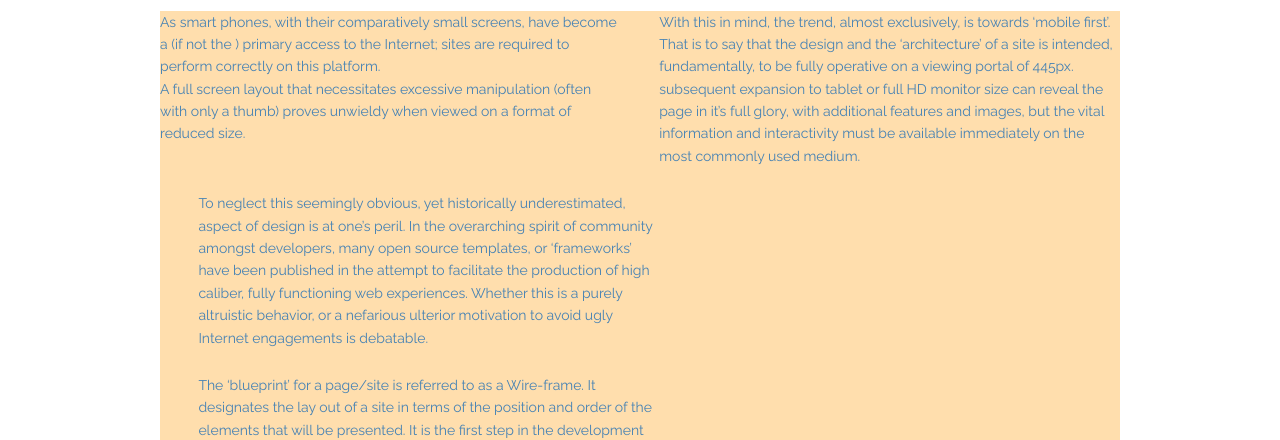
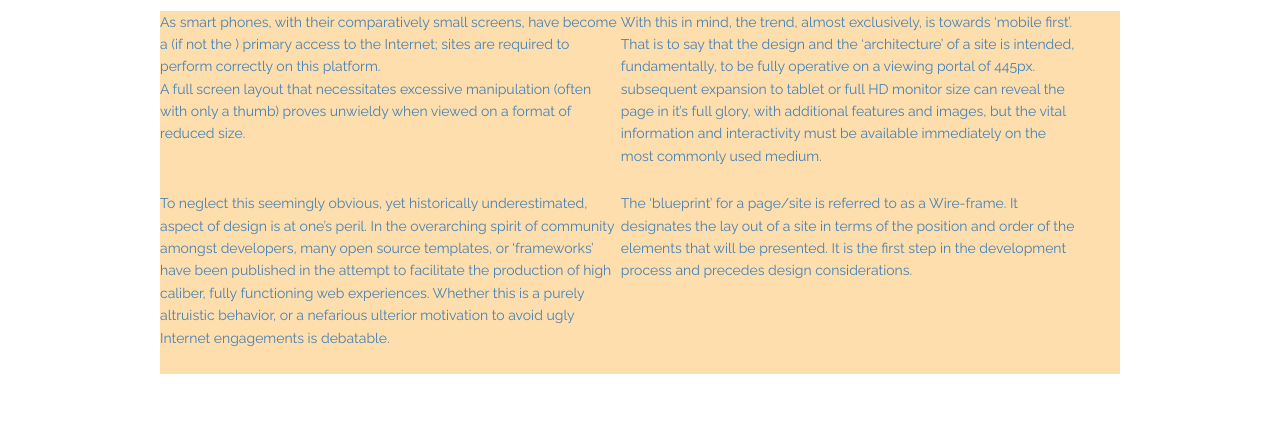
Before and after one commit to gabriel-canaan/gabriel-canaan.github.io, a plain HTML site: page blog/t3-design-to-web-blog.html in a window 1280 px wide. Shown: the part 96-536 px from the top of the page. Drawn offline with nearby package versions, Linux system fonts and the light colour scheme.

Commit message:
make the boxes align

```diff
--- a/blog/t3-design-to-web-blog.html
+++ b/blog/t3-design-to-web-blog.html
@@ -48,35 +48,52 @@
   –––––––––––––––––––––––––––––––––––––––––––––––––– -->
 <div class="band blog">
     <div class="container blog">
+      <!-- Primary Page Layout
+    –––––––––––––––––––––––––––––––––––––––––––––––––– -->
 
 
+<div class="row">
             <div class="six columns">
                 <p>
                     As smart phones, with their comparatively small screens, have become a (if not the ) primary access to the Internet; sites are required to perform correctly on this platform.<br>
                     A full screen layout that necessitates excessive manipulation (often with only
                     a thumb) proves unwieldy when viewed on a format of reduced size.
                 </p>
-            </div>
+              </div>
+
+
+          <div class="row">
             <div class="six columns">
                 <p>
                     With this in mind, the trend, almost exclusively, is towards ‘mobile first’. That is to say that the design and the ‘architecture’ of a site is intended, fundamentally, to be fully operative on a viewing portal of 445px. subsequent expansion to tablet
                     or full HD monitor size can reveal the page in it’s full glory, with additional features and images, but the vital information and interactivity must be available immediately on the most commonly used medium.
                 </p>
             </div>
+
+            </div>
+            </div>
+
+
+
+            <div class="row">
             <div class="six columns">
                 <p>
                     To neglect this seemingly obvious, yet historically underestimated, aspect of design is at one’s peril. In the overarching spirit of community amongst developers, many open source templates, or ‘frameworks’ have been published in the attempt to facilitate
                     the production of high caliber, fully functioning web experiences. Whether this is a purely altruistic behavior, or a nefarious ulterior motivation to avoid ugly Internet engagements is debatable.
                 </p>
-            </div>
+</div>
 
-
+<div class="row">
             <div class="six columns">
                 <p>
                     The ‘blueprint’ for a page/site is referred to as a Wire-frame. It designates the lay out of a site in terms of the position and order of the elements that will be presented. It is the first step in the development process and precedes design considerations.
                 </p>
             </div>
             </div>
+
+            </div>
+
+        </div>
         </div>
 
         <!-- wire frame images
```
Also changed, not shown: blog/c3-meditation-process.html (+8 -3 lines).
